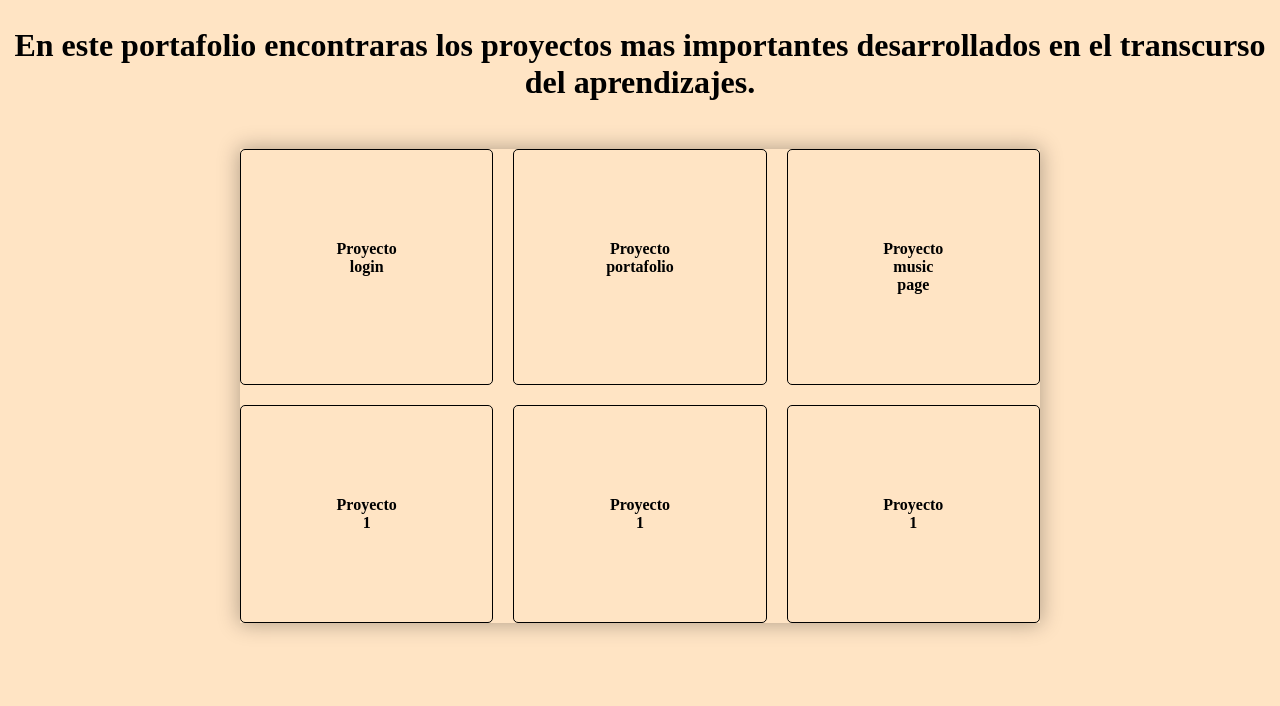
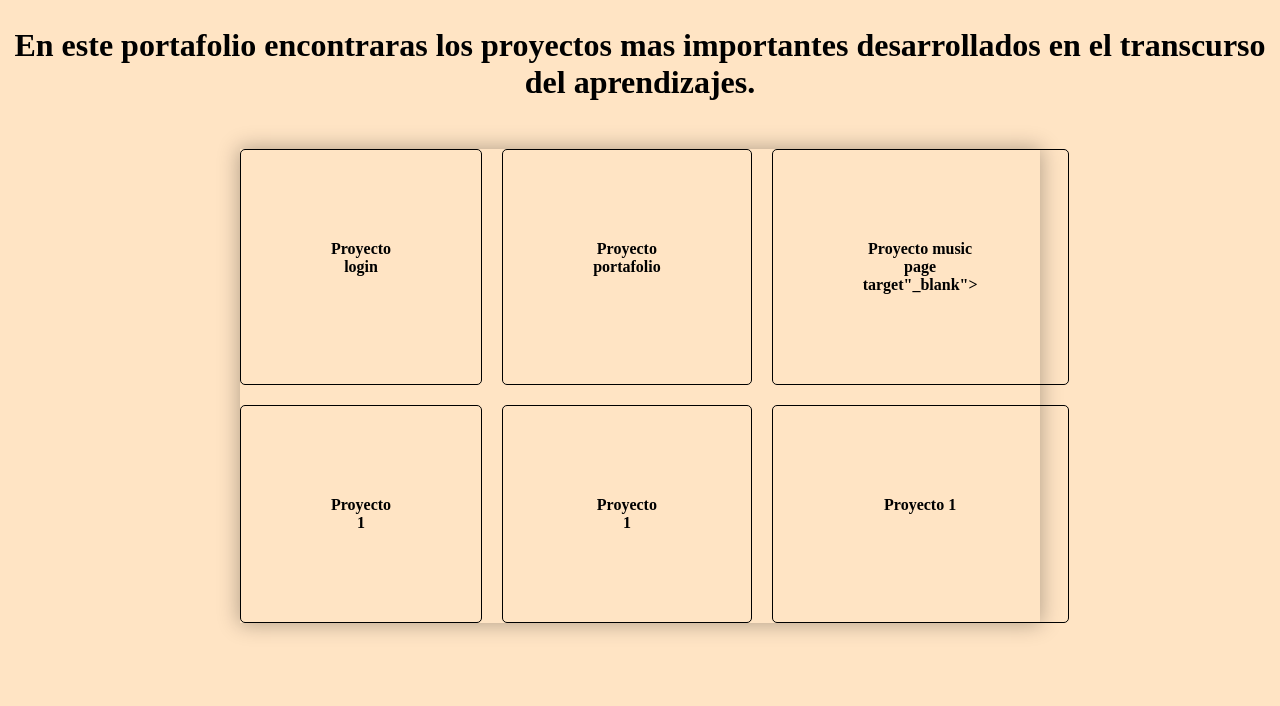
Before and after one commit to sebas10333417/portafolio-en-la-nube, a plain HTML site: page index.html in a window 1280 px wide. Shown: the part 94-800 px from the top of the page. Drawn offline with Linux system fonts and the light colour scheme.

Commit message:
Update index.html

```diff
--- a/index.html
+++ b/index.html
@@ -32,7 +32,7 @@
         <div class="container">
             <div class="proyecto"><a href="./login.html">Proyecto login</a></div>
             <div class="proyecto"><a href="./portafolio/index.html">Proyecto portafolio</a></div>
-            <div class="proyecto"><a href="./portafolio/music.html">Proyecto music page</a></div>
+            <div class="proyecto"><a href="./portafolio/music.html">Proyecto music page target"_blank"></a></div>
             <div class="proyecto"><a href="">Proyecto 1</a></div>
             <div class="proyecto"><a href="">Proyecto 1</a></div>
             <div class="proyecto"><a href="">Proyecto 1</a></div>
```
